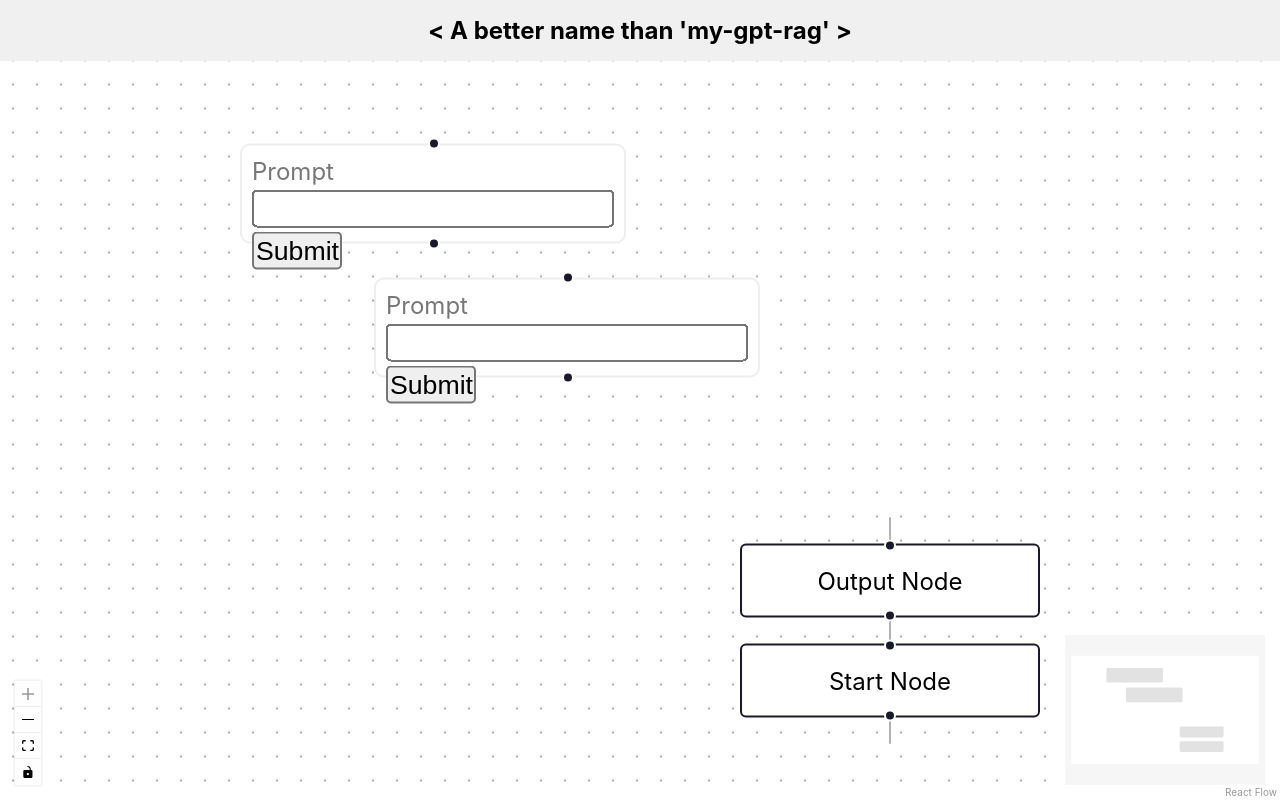
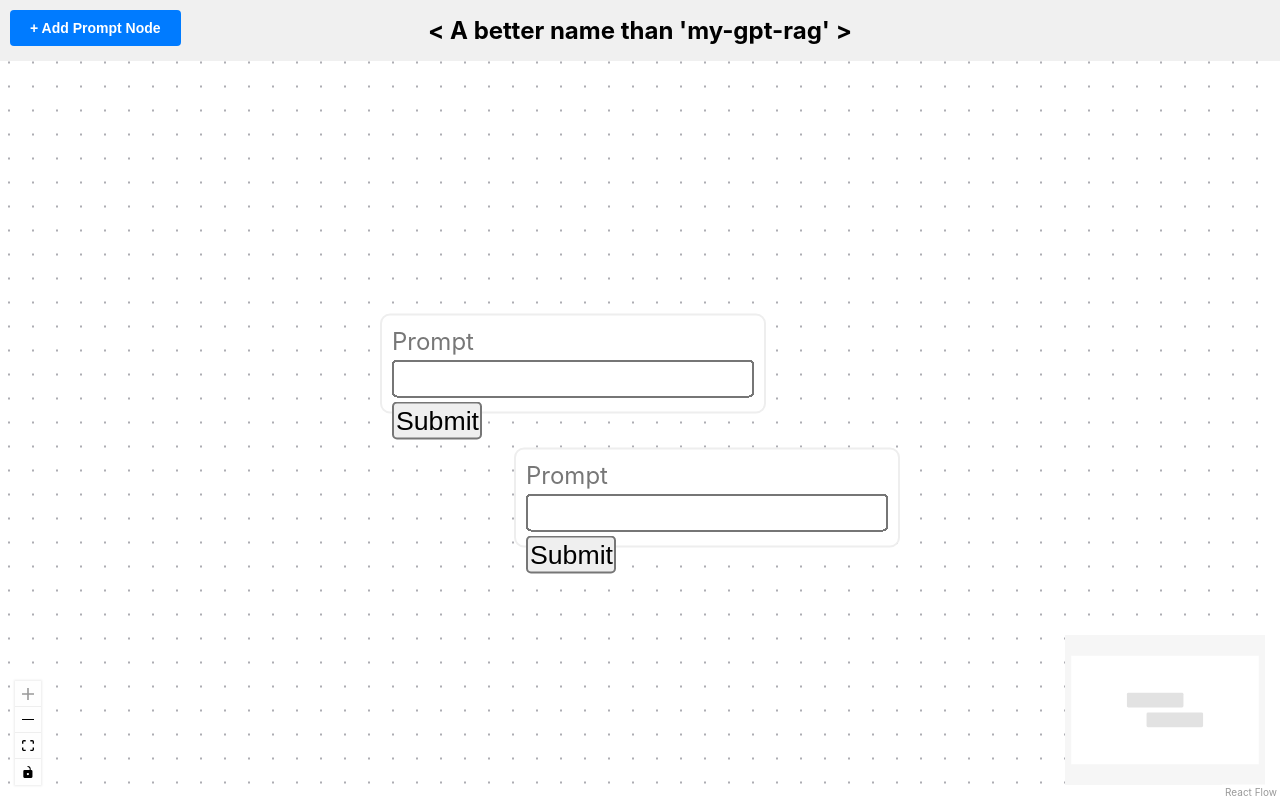
Before and after one commit to rzhen3/my-gpt-rag, a React app in the folder frontend/: page / in a window 1280 px wide. Built offline with nearby package versions, Linux system fonts and the light colour scheme; the HTML template or start-up script is replaced by a standard one.

Commit message:
add simple add node button

```diff
--- a/frontend/src/components/PromptNode.tsx
+++ b/frontend/src/components/PromptNode.tsx
@@ -47,8 +47,8 @@ function PromptNode({ id, data } : NodeProps) {
                     value = {inputValue}
                     onChange={(e) => setInputValue(e.target.value)}
                 />
-                <Handle type='source' position={Position.Top} id = 'h1' />
-                <Handle type='target' position = {Position.Bottom} id = 'h2' />
+                <Handle type='source' position={Position.Top} id = 'output' style = {{opacity: 0 }}/>
+                <Handle type='target' position = {Position.Bottom} id = 'input' style = {{ opacity: 0}} />
 
                 {/* {
                     Array.from({ length: handleCount}).map((_, index) => (
--- a/frontend/src/components/SimpleFlow.tsx
+++ b/frontend/src/components/SimpleFlow.tsx
@@ -1,6 +1,6 @@
 import { useState, useCallback } from 'react';
-import { ReactFlow,
-    // ReactFlowProvider,
+import { ReactFlow, ConnectionMode,
+    MarkerType,
     Background,
     BackgroundVariant,
     Controls,
@@ -8,27 +8,15 @@ import { ReactFlow,
     applyNodeChanges,
     applyEdgeChanges,
     addEdge,
-    type Node, type Edge, type OnNodesChange, type OnEdgesChange, type OnConnect, type NodeTypes} from '@xyflow/react';
+    type Node, type Edge, type OnNodesChange, type OnEdgesChange, type OnConnect, type NodeTypes,
+    type Connection,
+    } from '@xyflow/react';
 import '@xyflow/react/dist/style.css';
 import PromptNode from './PromptNode';
 
 const initialNodes: Node[] = [
     {
         id: 'n1',
-        data: { label: 'Start Node'},
-        position: { x: 250, y: 250},
-        connectable: true,
-        draggable: true,
-    },
-    {
-        id: 'n2',
-        data: { label: 'Output Node' },
-        position: { x: 250, y: 200},
-        connectable: true,
-        draggable: true,
-    },
-    {
-        id: 'n3',
         type: 'prompt',
         position: { x: 0, y: 0},
         data: { label: 'some node', value: 123},
@@ -36,7 +24,7 @@ const initialNodes: Node[] = [
         draggable: true,
     },
     {
-        id: 'n4',
+        id: 'n2',
         type: 'prompt',
         position: { x: 67, y: 67},
         data: { label: 'some other node', value: 123},
@@ -47,14 +35,14 @@ const initialNodes: Node[] = [
 
 const nodeTypes: NodeTypes = { prompt: PromptNode }
 
-const initialEdges: Edge[] = [
-    { id: 'n1-n2', source: 'n1', target: 'n2'}
-];
+const initialEdges: Edge[] = [];
 
 function SimpleFlow() {
 
     const [nodes, setNodes] = useState(initialNodes);
     const [edges, setEdges] = useState(initialEdges);
+    const [nodeIdCounter, setNodeIdCounter] = useState(4);
+
 
     const onNodesChange: OnNodesChange = useCallback(
         (changes) => setNodes((nodesSnapshot) => applyNodeChanges(changes, nodesSnapshot)), []
@@ -64,40 +52,67 @@ function SimpleFlow() {
         (changes) => setEdges((edgesSnapshot) => applyEdgeChanges(changes, edgesSnapshot)), []
     );
 
+    const addPromptNode = useCallback(() => {
+        const newNode: Node = {
+            id: `n${nodeIdCounter}`,
+            type: 'prompt',
+            position: {
+
+                x: Math.random() * 500,
+                y: Math.random() * 500
+            },
+            data: {
+                label: `Node ${nodeIdCounter}`,
+            },
+            connectable: true,
+            draggable: true
+        };
+
+        setNodes((nds) => [...nds, newNode]);
+        setNodeIdCounter((count) => count + 1);
+    }, [nodeIdCounter]);
+
+    const isValidConnection = useCallback((connection: Connection | Edge) => {
+        // Prevent connecting to self
+        if (connection.source === connection.target) {
+            return false;
+        }
+
+        const isDuplicate = edges.some(
+            (edge) =>
+                edge.source === connection.source && edge.target === connection.target
+        );
+
+        return !isDuplicate;
+    }, [edges]);
+
     const onConnect: OnConnect = useCallback(
         (connection) => {
+
+            const newEdge: Edge = {
+                ...connection,
+                id: `e${connection.source}-connection.target`,
+                type: 'default',
+                markerEnd: {
+                    type: MarkerType.ArrowClosed,
+                    width: 10,
+                    height: 10,
+                    color: '#000'
+                },
+
+                data: {
+                    label: 'Flow',
+                    timestamp: new Date().toISOString(),
+                },
+
+                style: {
+                    strokeWidth: 2,
+                    stroke: '#555'
+                }
+            }
+
             // add edge
-            setEdges((eds) => addEdge(connection, eds));
-
-            // increment handle counts
-            setNodes((nds) =>
-                nds.map((node) => {
-
-                    // increment target node handles
-                    if (node.id === connection.target && node.type === 'textUpdater'){
-                        return {
-                            ...node,
-                            data: {
-                                ...node.data,
-                                handleCount: (node.data.handleCount || 1) + 1,
-                            },
-                        };
-                    }
-
-                    // increment source node handles too
-                    if (node.id === connection.source && node.type === 'textUpdater'){
-                        return {
-                            ...node,
-                            data: {
-                                ...node.data,
-                                sourceHandleCount: (node.data.sourceHandleCount || 1) + 1,
-                            }
-                        };
-                    }
-
-                    return node;
-                })
-            );
+            setEdges((eds) => addEdge(newEdge, eds));
 
         }, []
     );
@@ -105,6 +120,31 @@ function SimpleFlow() {
 
     return (
         <div style = {{width: '100vw', height: '100vh'}}>
+            {/* Toolbar with Add Node button */}
+            <div style={{
+                position: 'absolute',
+                top: 10,
+                left: 10,
+                zIndex: 10,
+                display: 'flex',
+                gap: '10px',
+            }}>
+                <button
+                    onClick={addPromptNode}
+                    style={{
+                        padding: '10px 20px',
+                        backgroundColor: '#007bff',
+                        color: 'white',
+                        border: 'none',
+                        borderRadius: '4px',
+                        cursor: 'pointer',
+                        fontSize: '14px',
+                        fontWeight: 'bold',
+                    }}
+                >
+                    + Add Prompt Node
+                </button>
+            </div>
             {/* <ReactFlowProvider> */}
                 <ReactFlow
                     nodes = {nodes}
@@ -113,7 +153,8 @@ function SimpleFlow() {
                     onNodesChange = {onNodesChange}
                     onEdgesChange = {onEdgesChange}
                     onConnect = {onConnect}
-                    connectionMode = "loose"
+                    connectionMode = {ConnectionMode.Loose}
+                    isValidConnection = {isValidConnection}
                     connectOnClick = {false}
                     fitView
                 >
```
